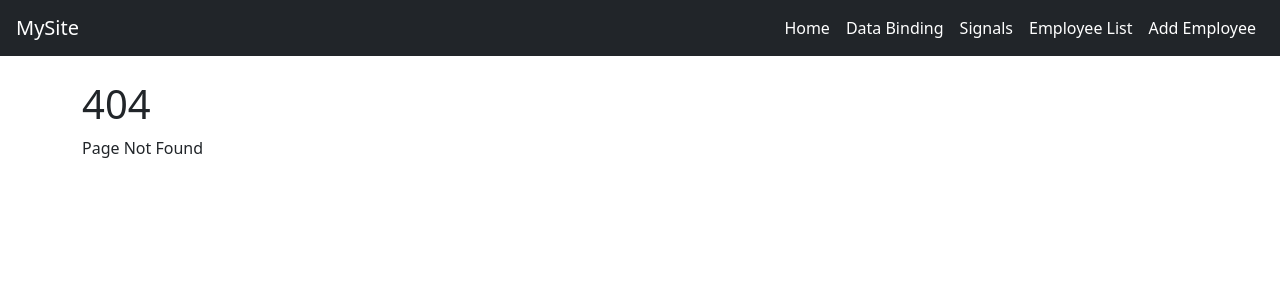
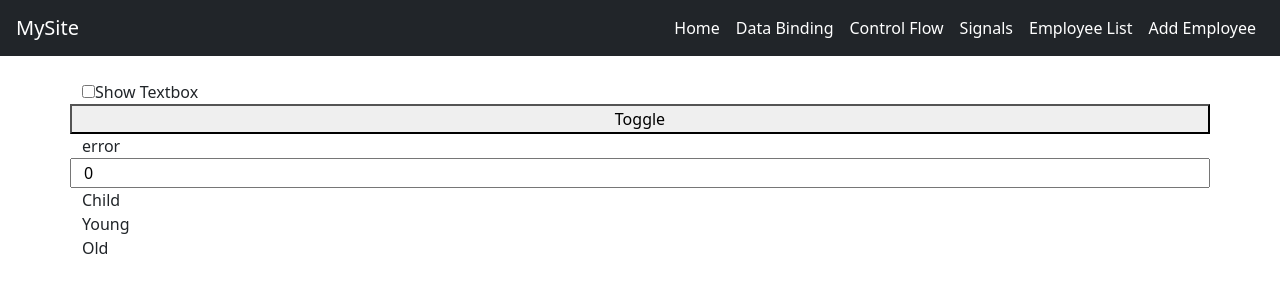
Before and after one commit to PalleWestermann/angular21_project, an Angular app: page /control-flow in a window 1280 px wide. Before the commit this address had no page. Shown: the top 300 px of the page. Built offline with nearby package versions, Linux system fonts and the light colour scheme.

Commit message:
videolink in index file

```diff
--- a/src/app/app.html
+++ b/src/app/app.html
@@ -8,6 +8,9 @@
     </li>
     <li class="nav-item">
       <a class="nav-link text-white" routerLink="data-binding">Data Binding</a>
+    </li>
+    <li class="nav-item">
+      <a class="nav-link text-white" routerLink="control-flow">Control Flow</a>
     </li>
     <li class="nav-item">
       <a class="nav-link text-white" routerLink="signals">Signals</a>
--- a/src/app/app.routes.ts
+++ b/src/app/app.routes.ts
@@ -4,6 +4,7 @@ import { DataBinding } from './pages/data-binding/data-binding';
 import { EmployeeList } from './pages/employee-list/employee-list';
 import { NotFound } from './pages/not-found/not-found';
 import { Signals } from './pages/signals/signals';
+import { ControlFlow } from './pages/control-flow/control-flow';
 
 export const routes: Routes = [
 
@@ -25,6 +26,10 @@ export const routes: Routes = [
     component:EmployeeList,
   },
   {
+    path:'control-flow',
+    component:ControlFlow,
+  },
+  {
     path:'signals',
     component:Signals,
   },
--- a/src/app/pages/control-flow/control-flow.html
+++ b/src/app/pages/control-flow/control-flow.html
@@ -1 +1,36 @@
-<p>control-flow works!</p>
+
+
+<div class="row">
+  <div class="col-md-3">
+    <input type="checkbox" [(ngModel)]="isShowText">Show Textbox
+  </div>
+
+  @if (isShowText)
+  {
+    <div class="col-md-3">
+      <input type="text">
+    </div>
+  }
+</div>
+
+<div class="row">
+  <button (click)="ToggleLabelVisibility()">Toggle</button>
+</div>
+<div class="row">
+  @if (showSuccessLabel())
+  {
+    <label class="label-success">success</label>
+  } @else {
+    <label class="label-danger">error</label>
+  }
+</div>
+
+<div class="row">
+  <input type="number" [(ngModel)]="age">
+</div>
+
+<div class="row">
+  <span>Child</span>
+  <span>Young</span>
+  <span>Old</span>
+</div>
--- a/src/app/pages/control-flow/control-flow.ts
+++ b/src/app/pages/control-flow/control-flow.ts
@@ -1,11 +1,19 @@
-import { Component } from '@angular/core';
+import { Component, signal, Signal, WritableSignal } from '@angular/core';
+import { FormsModule } from '@angular/forms';
 
 @Component({
   selector: 'app-control-flow',
-  imports: [],
+  imports: [FormsModule],
   templateUrl: './control-flow.html',
   styleUrl: './control-flow.css',
 })
 export class ControlFlow {
+  isShowText : boolean = false;
+  showSuccessLabel: WritableSignal<boolean> = signal(false);
+  age = 0;
+
+ToggleLabelVisibility() {
+  this.showSuccessLabel.set(!this.showSuccessLabel())
+}
 
 }
--- a/src/index.html
+++ b/src/index.html
@@ -1,6 +1,7 @@
 <!doctype html>
 <html lang="en">
 <head>
+  <!-- https://www.youtube.com/watch?v=LBVzPjwWy5E&list=PLFb6Ksc_8i0BsvjSwrOeKFE2f0iUTzewp&index=7 -->
   <meta charset="utf-8">
   <title>Angular21Project</title>
   <base href="/">
```
